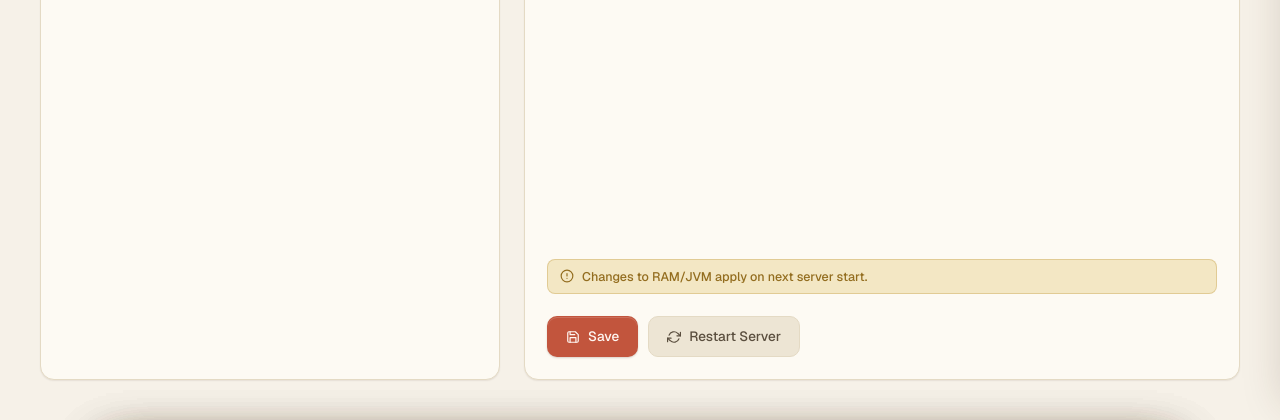
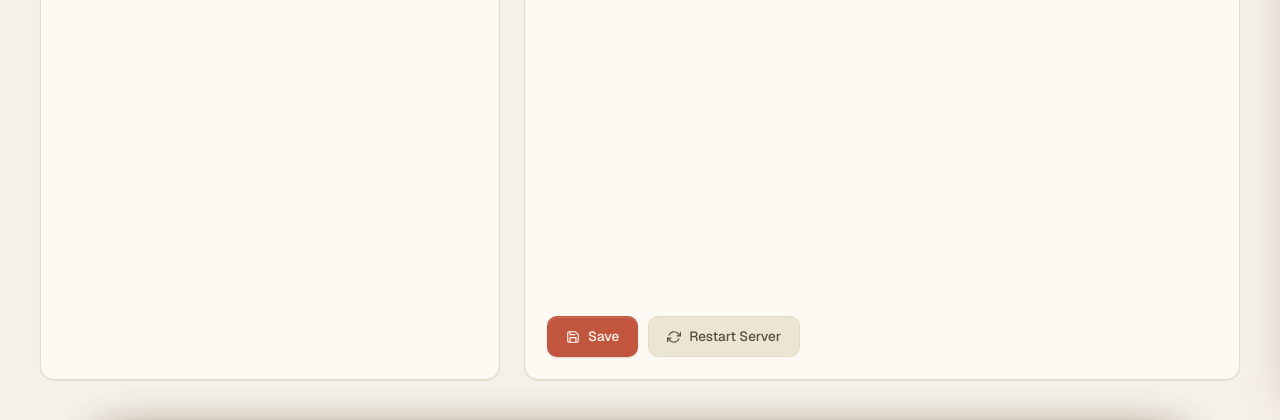
Before and after one commit to Migrim/Minecraft-Server-Dashboard, a Python web app: template templates/panel-settings.html in a window 1280 px wide. Shown: the part 1444-1864 px from the top of the page. Run offline with Jinja, Linux system fonts and the light colour scheme; the template is opened without the code that fills it, so the values that code supplies are empty; some libraries are stand-ins or nearby versions.

Commit message:
remove the restart label

```diff
--- a/templates/panel-settings.html
+++ b/templates/panel-settings.html
@@ -713,12 +713,7 @@
 
         </div>
 
-        <div class="notice" style="margin-top:auto;margin-bottom:0;">
-          <svg viewBox="0 0 24 24" fill="none" stroke="currentColor" stroke-width="2" stroke-linecap="round" stroke-linejoin="round"><circle cx="12" cy="12" r="10"/><line x1="12" y1="8" x2="12" y2="12"/><line x1="12" y1="16" x2="12.01" y2="16"/></svg>
-          Changes to RAM/JVM apply on next server start.
-        </div>
-
-        <div class="config-foot" style="margin-top:0;">
+        <div class="config-foot" style="margin-top:auto;">
           <button id="btn-save" class="btn btn-primary">
             <svg viewBox="0 0 24 24" fill="none" stroke="currentColor" stroke-width="2" stroke-linecap="round" stroke-linejoin="round"><path d="M19 21H5a2 2 0 0 1-2-2V5a2 2 0 0 1 2-2h11l5 5v11a2 2 0 0 1-2 2z"/><polyline points="17 21 17 13 7 13 7 21"/><polyline points="7 3 7 8 15 8"/></svg>
             Save
```
